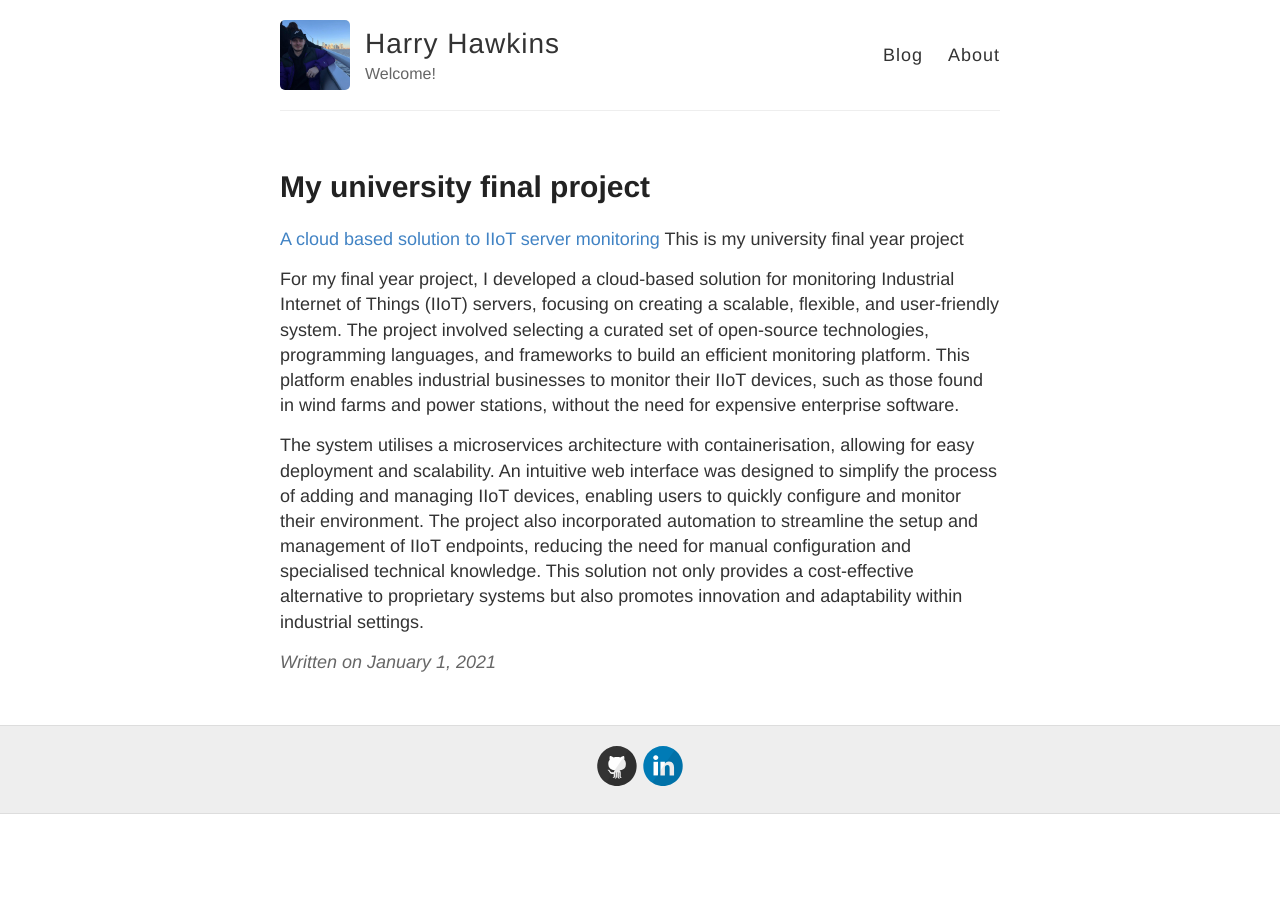
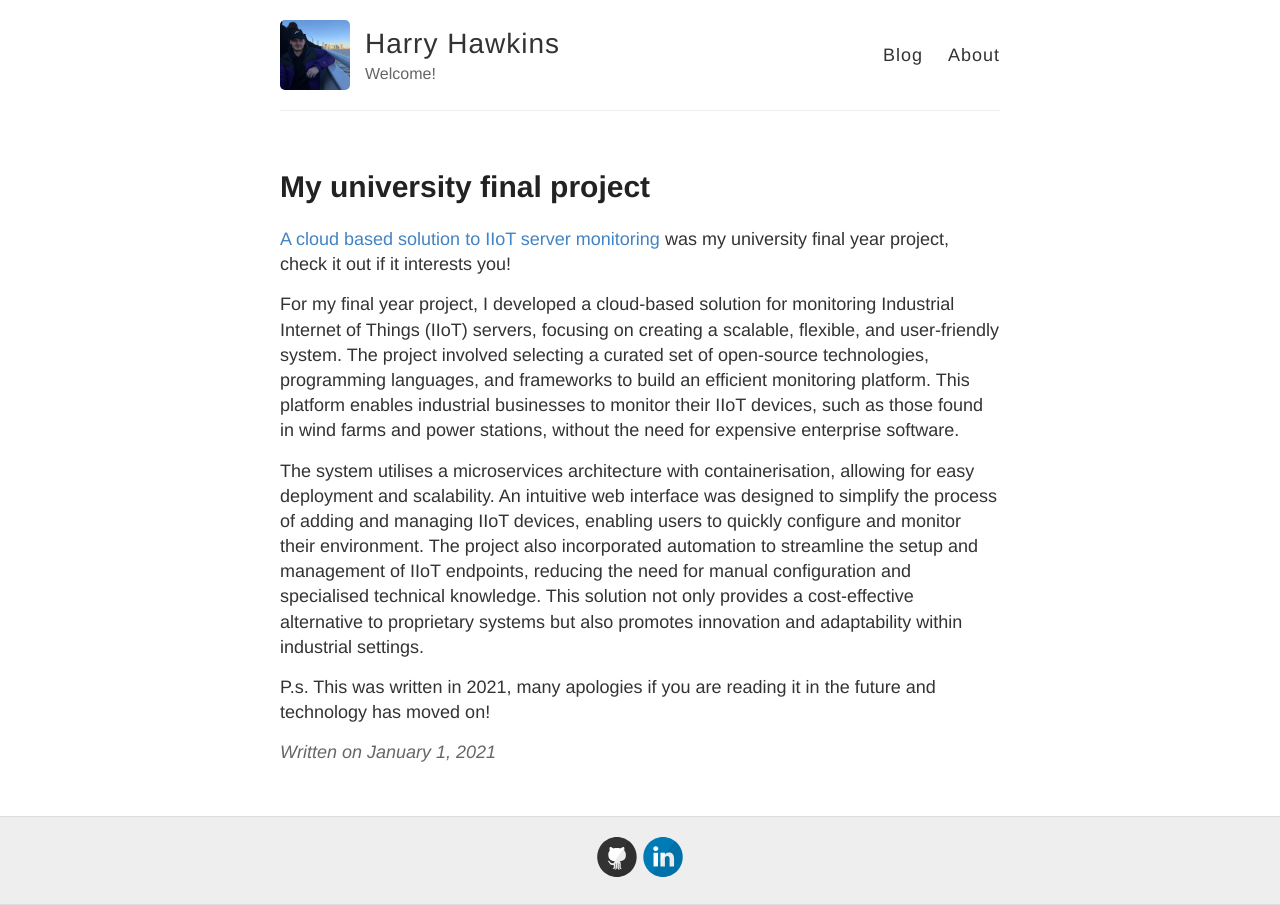
Before and after one commit to HarryHawkins/harryhawkins.github.io, a Jekyll site: the page built from _posts/2021-01-01-Cloud-Based-Solution-IIOT-Server-Monitoring.md, in a window 1280 px wide. Built offline with Jekyll 4.4.1, drawn with Linux system fonts in a browser that asks for light colours.

Commit message:
Update 2021-01-01-Cloud-Based-Solution-IIOT-Server-Monitoring.md

```diff
--- a/_posts/2021-01-01-Cloud-Based-Solution-IIOT-Server-Monitoring.md
+++ b/_posts/2021-01-01-Cloud-Based-Solution-IIOT-Server-Monitoring.md
@@ -3,9 +3,10 @@ layout: post
 title: My university final project
 ---
 
-[A cloud based solution to IIoT server monitoring](https://github.com/HarryHawkins/CBSISM) This is my university final year project
-
+[A cloud based solution to IIoT server monitoring](https://github.com/HarryHawkins/CBSISM) was my university final year project, check it out if it interests you!
 
 For my final year project, I developed a cloud-based solution for monitoring Industrial Internet of Things (IIoT) servers, focusing on creating a scalable, flexible, and user-friendly system. The project involved selecting a curated set of open-source technologies, programming languages, and frameworks to build an efficient monitoring platform. This platform enables industrial businesses to monitor their IIoT devices, such as those found in wind farms and power stations, without the need for expensive enterprise software.
 
 The system utilises a microservices architecture with containerisation, allowing for easy deployment and scalability. An intuitive web interface was designed to simplify the process of adding and managing IIoT devices, enabling users to quickly configure and monitor their environment. The project also incorporated automation to streamline the setup and management of IIoT endpoints, reducing the need for manual configuration and specialised technical knowledge. This solution not only provides a cost-effective alternative to proprietary systems but also promotes innovation and adaptability within industrial settings.
+
+P.s. This was written in 2021, many apologies if you are reading it in the future and technology has moved on!
```
